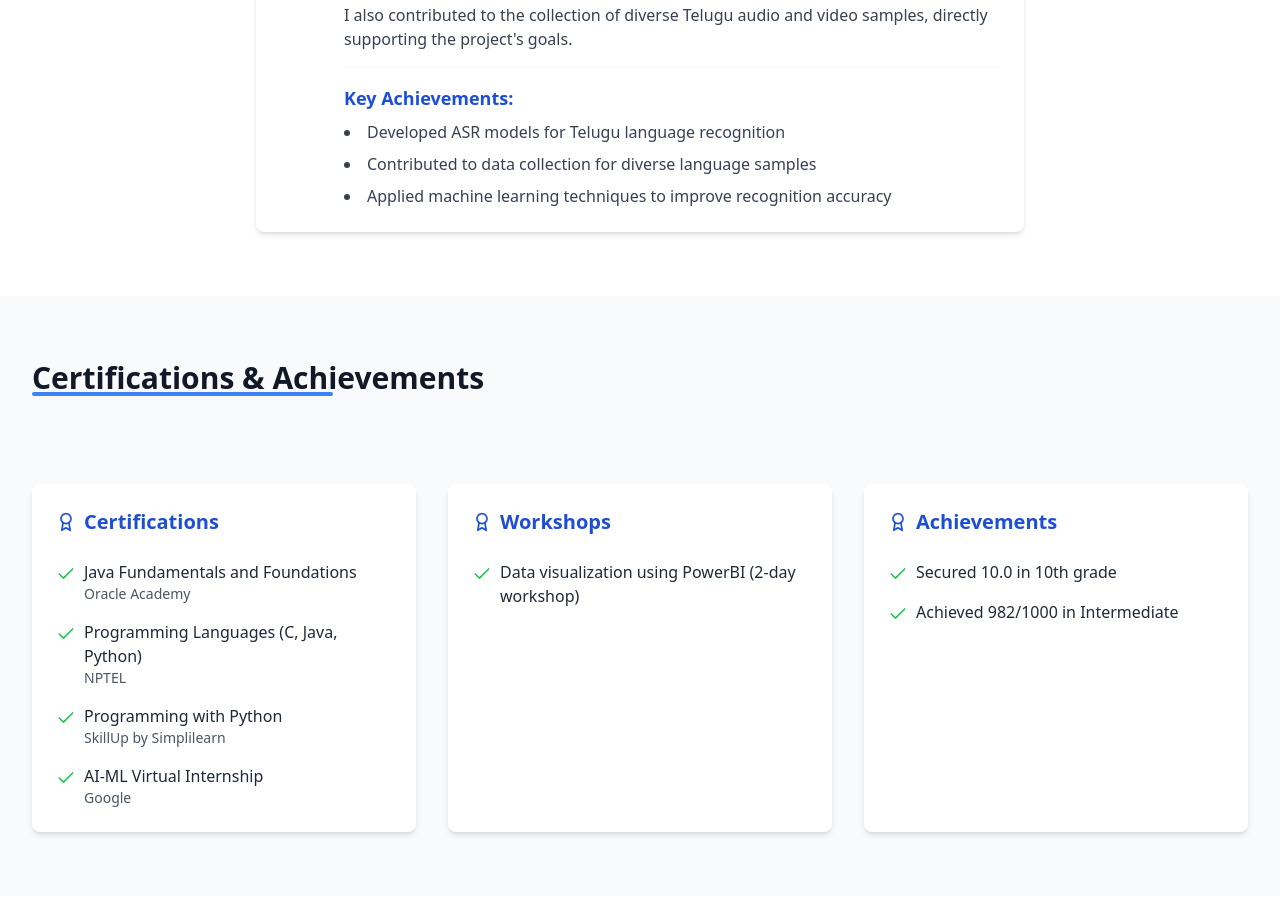
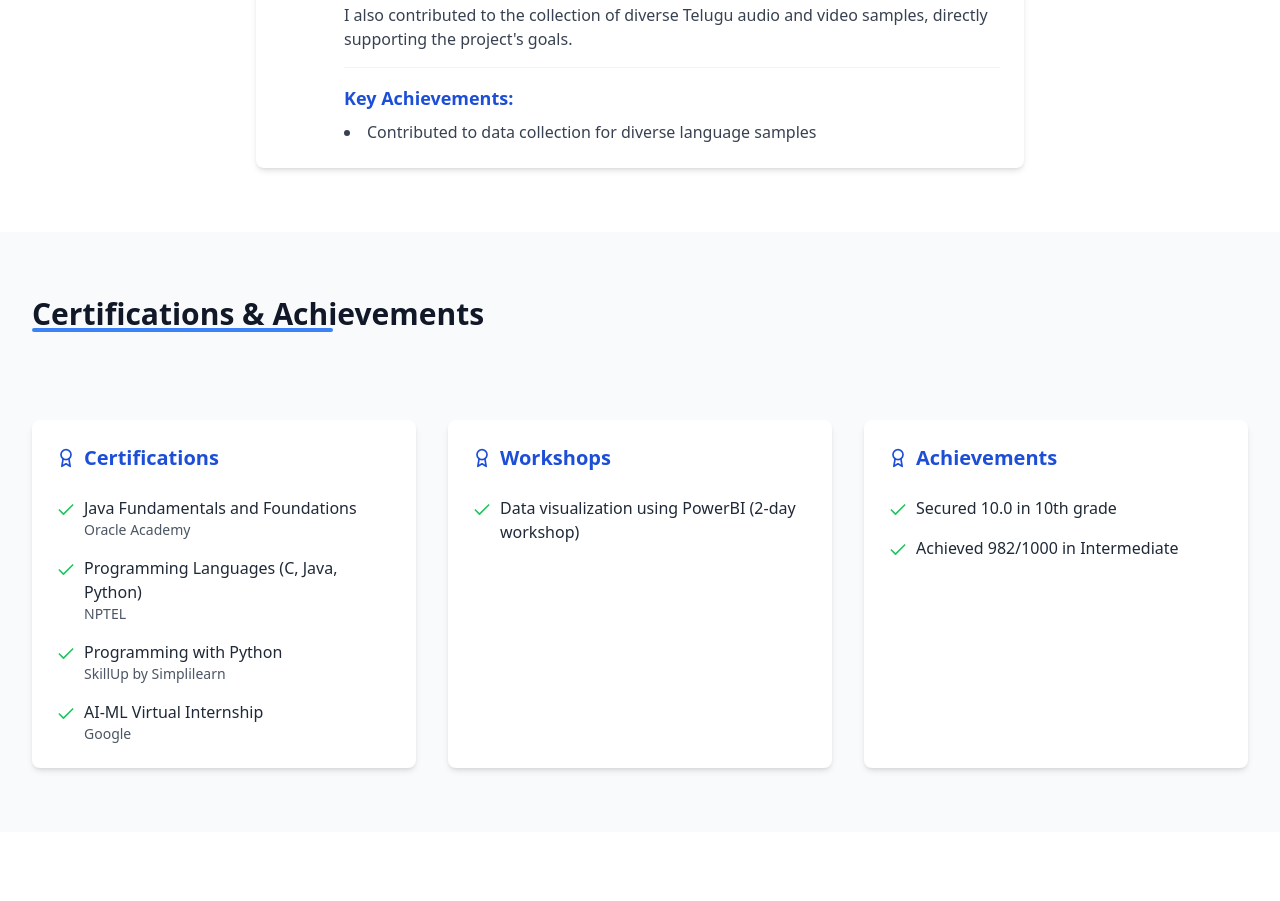
Before and after one commit to Supragna-2705/Portfolio, a React (Vite) app: page / in a window 1280 px wide. Shown: the part 4520-5421 px from the top of the page. Built offline with nearby package versions, Linux system fonts and the light colour scheme.

Commit message:
Update Experience.tsx

```diff
--- a/src/components/Experience.tsx
+++ b/src/components/Experience.tsx
@@ -34,9 +34,9 @@ export const Experience: React.FC = () => {
               <div className="mt-4 pt-4 border-t border-gray-100">
                 <h4 className="text-lg font-semibold mb-2 text-blue-700">Key Achievements:</h4>
                 <ul className="list-disc list-inside space-y-2 text-gray-700">
-                  <li>Developed ASR models for Telugu language recognition</li>
+
                   <li>Contributed to data collection for diverse language samples</li>
-                  <li>Applied machine learning techniques to improve recognition accuracy</li>
+
                 </ul>
               </div>
             </div>
```
